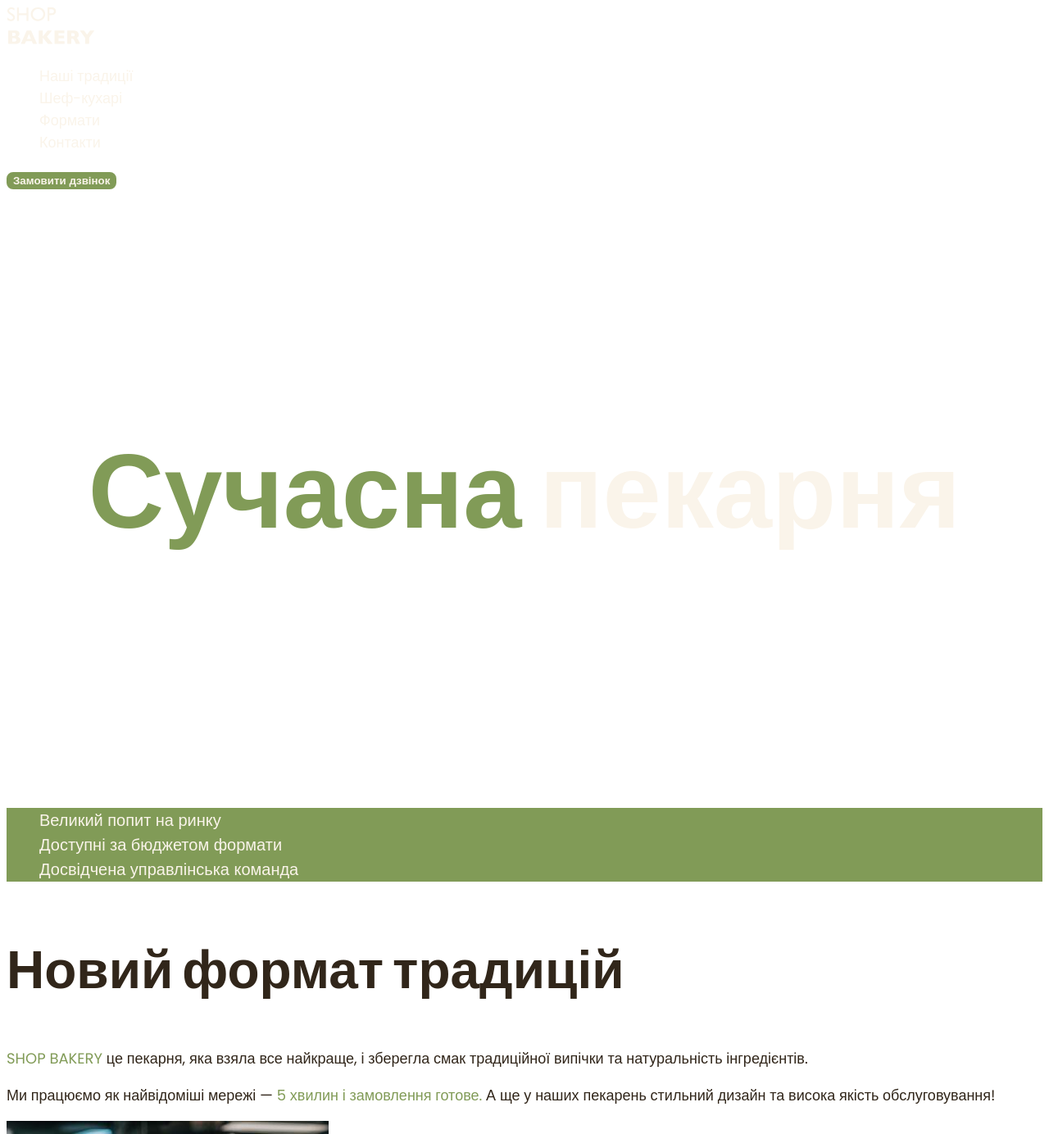
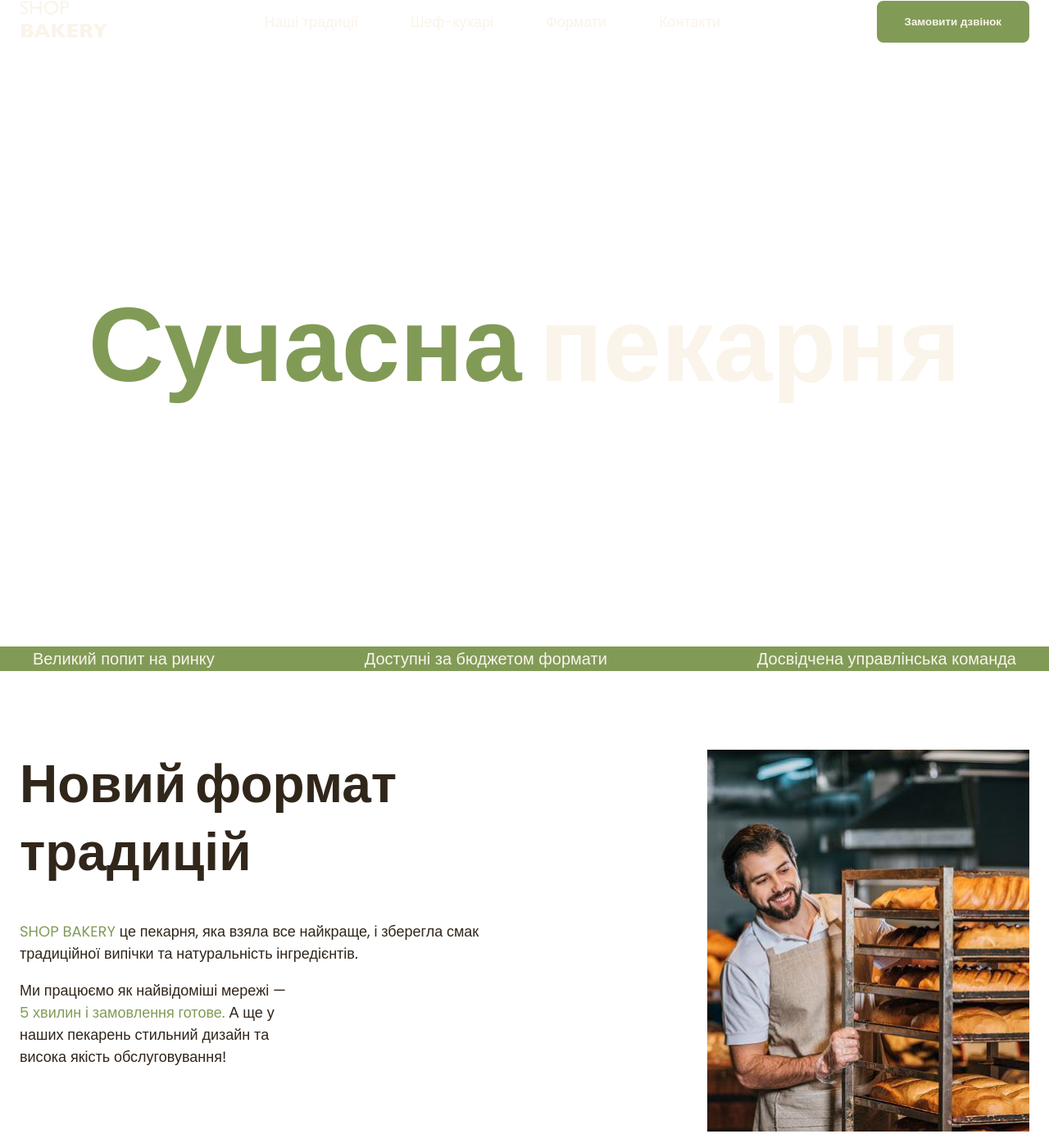
Before and after one commit to loianich-v/HTML-CSS-sample-2, a plain HTML site: page index.html in a window 1280 px wide. Shown: the top 1384 px of the page at 82% size. Drawn offline with Linux system fonts and the light colour scheme.

Commit message:
css module 8

```diff
--- a/css/styles.css
+++ b/css/styles.css
@@ -32,10 +32,10 @@
 
 :root {
   --color-primary-dark: #465929;
-    --color-primary-light: #819B57;
-    --color-brand-light: #FAF4EA;
-    --color-brand-dark: #31261A;
-    --color-brand-brown: #A18268;
+  --color-primary-light: #819b57;
+  --color-brand-light: #faf4ea;
+  --color-brand-dark: #31261a;
+  --color-brand-brown: #a18268;
 }
 
 /* Base */
@@ -50,13 +50,28 @@ body {
   font-weight: 400;
   font-size: 18px;
   line-height: 1.5;
+  margin: 0;
+}
+
+.container {
+  width: 100%;
+  max-width: 1288px;
+  /* 1240 + 24 + 24 */
+  margin: 0 auto;
+  padding: 0 24px;
 }
 
 .section {
   padding: 48px 0;
 }
 
-h1, h2, h3, h4, h5, h6, p {
+h1,
+h2,
+h3,
+h4,
+h5,
+h6,
+p {
   margin-top: 0;
 }
 
@@ -65,6 +80,8 @@ address {
 }
 
 ul {
+  margin: 0;
+  padding: 0;
   list-style-type: none;
 }
 
@@ -81,6 +98,7 @@ a {
   border-radius: 8px;
   cursor: pointer;
   font-weight: 600;
+  padding: 16px 32px;
 }
 
 .button:hover {
@@ -98,14 +116,53 @@ a {
   color: var(--color-primary-light);
 }
 
+/* Header */
+.header-container {
+  display: flex;
+  align-items: center;
+  gap: 40px;
+}
+
+.header-nav {
+  display: flex;
+  align-items: center;
+  flex-grow: 1;
+  gap: 40px;
+}
+
+.header-menu {
+  display: flex;
+  justify-content: center;
+  flex-grow: 1;
+  gap: 64px;
+}
+
 /* Advantages section */
-.hidden {
+.visually-hidden {
   position: absolute;
   left: -10000px;
   top: auto;
   width: 1px;
   height: 1px;
   overflow: hidden;
+}
+
+.advantages-section {
+  background-color: var(--color-primary-light);
+  padding: 0 16px;
+}
+
+.advantages-list {
+  display: flex;
+  justify-content: space-between;
+  margin: 0 auto;
+  gap: 40px;
+}
+
+.advantages-item {
+  color: var(--color-brand-light);
+  font-size: 20px;
+  font-weight: 300;
 }
 
 /* Hero section */
@@ -120,20 +177,32 @@ a {
   font-size: 128px;
   text-align: center;
   margin-bottom: 0;
-
 }
 
 .hero-title .accent {
   color: var(--color-primary-light);
 }
 
-/* Advantage list */
-.advantages-item {
-    font-size: 20px;
-    font-weight: 300;
+/* Traditions section */
+.traditions-section {
+  padding-top: 96px;
 }
 
-/* Traditions section */
+.traditions-container {
+  display: flex;
+  justify-content: space-between;
+  gap: 40px;
+}
+
+.traditions-content {
+  max-width: 660px;
+  /* щоб не робити бр після "зберегла смак" */
+}
+
+.traditions-section-title {
+  margin-bottom: 42px;
+}
+
 .section-title {
   font-size: 64px;
   font-weight: 900;
@@ -141,6 +210,10 @@ a {
 }
 .section-title .accent {
   color: var(--color-primary-dark);
+}
+
+.traditions-text.limited-width {
+  max-width: 336px;
 }
 
 .traditions-text .color-brand {
@@ -151,18 +224,37 @@ a {
   text-transform: uppercase;
 }
 
-.advantages-list {
-    background-color: var(--color-primary-light);
-    color: var(--color-brand-light);
+/* Chefs section */
+.chefs-section-title {
+  margin-bottom: 80px;
 }
 
-/* Chefs section */
 .chefs-title {
   font-size: 40px;
   font-weight: 600;
 }
 
 /* Formats section */
+.formats-list {
+  display: flex;
+  flex-wrap: wrap;
+  gap: 20px;
+}
+
+.formats-item {
+  flex-basis: calc((100% - 40px) / 3);
+}
+
+.format-card {
+  border: 2px solid black;
+  /* delete border */
+  padding: 24px;
+}
+
+.formats-section-title {
+  margin-bottom: 80px;
+}
+
 .formats-title {
   font-size: 24px;
   font-weight: 600;
@@ -174,6 +266,10 @@ a {
 }
 
 /* Contacts section */
+.contacts-section-title {
+  margin-bottom: 16px;
+}
+
 /* Footer */
 .address-link {
   font-size: 16px;
--- a/index.html
+++ b/index.html
@@ -11,14 +11,18 @@
   </head>
   <body>
     <header>
-      <nav>
+      <div class="container">
+        <div class="header-container">
+          <nav class="header-nav">
             <!-- logo -->
             <a href="/">
               <img src="./images/logo.svg" alt="Логотип сучасної пекарні" />
             </a>
             <!-- menu -->
-        <ul>
-          <li><a class="link" href="#traditions-section">Наші традиції</a></li>
+            <ul class="header-menu">
+              <li>
+                <a class="link" href="#traditions-section">Наші традиції</a>
+              </li>
               <li><a class="link" href="#chefs-section">Шеф-кухарі</a></li>
               <li><a class="link" href="#formats-section">Формати</a></li>
               <li><a class="link" href="#contacts-section">Контакти</a></li>
@@ -26,35 +30,53 @@
           </nav>
           <!-- order the call -->
           <button type="button" class="button">Замовити дзвінок</button>
+        </div>
+      </div>
     </header>
     <main>
       <section class="hero-section">
-        <h1 class="hero-title"><span class="accent">Сучасна</span> пекарня</h1>
+        <div class="container">
+          <h1 class="hero-title">
+            <span class="accent">Сучасна</span> пекарня
+          </h1>
+        </div>
       </section>
       <section class="advantages-section">
-        <h2 class="advantages-title hidden">Наші переваги</h2>
+        <div class="container">
+          <h2 class="advantages-title visually-hidden">Наші переваги</h2>
           <ul class="advantages-list">
             <li class="advantages-item">Великий попит на ринку</li>
             <li class="advantages-item">Доступні за бюджетом формати</li>
             <li class="advantages-item">Досвідчена управлінська команда</li>
           </ul>
+        </div>
       </section>
-      <section class="section" id="traditions-section">
-        <h2 class="section-title">Новий формат традицій</h2>
+      <section class="traditions-section section" id="traditions-section">
+        <div class="container">
+          <div class="traditions-container flex">
+            <div class="traditions-content">
+              <h2 class="traditions-section-title section-title">
+                Новий формат традицій
+              </h2>
               <p class="traditions-text">
                 <span class="color-brand uppercase">shop bakery</span>
                 це пекарня, яка взяла все найкраще, і зберегла смак традиційної
                 випічки та натуральність інгредієнтів.
               </p>
-        <p class="traditions-text">
+              <p class="traditions-text limited-width">
                 Ми працюємо як найвідоміші мережі —
-          <span class="color-brand">5 хвилин і замовлення готове.</span> А ще у
-          наших пекарень стильний дизайн та висока якість обслуговування!
+                <span class="color-brand">5 хвилин і замовлення готове. </span>
+                А ще у наших пекарень стильний дизайн та висока якість
+                обслуговування!
               </p>
+            </div>
             <img src="./images/baker-man.jpg" alt="Чоловік-пекар усміхається" />
+          </div>
+        </div>
       </section>
       <section class="section" id="chefs-section">
-        <h2 class="section-title">
+        <div class="container">
+          <h2 class="chefs-section-title section-title">
             Наші найкращі <span class="accent">шеф-кухарі</span>
           </h2>
           <ul>
@@ -71,19 +93,21 @@
                 <h3 class="chefs-title">Влад</h3>
                 <p>Привіт, я Влад!</p>
                 <p>
-                Мій кодитерський стаж вже 18 років. SHOP BEKERY - це наша любов,
-                з якою ми ділимось кожен раз з Вами через нашу випічку!
+                  Мій кодитерський стаж вже 18 років. SHOP BEKERY - це наша
+                  любов, з якою ми ділимось кожен раз з Вами через нашу випічку!
                 </p>
                 <p>Я зроблю для вас унікальну начинку на будь який смак!</p>
               </article>
             </li>
           </ul>
+        </div>
       </section>
       <section class="section" id="formats-section">
-        <h2 class="section-title">Формати</h2>
-        <ul>
-          <li>
-            <article>
+        <div class="container">
+          <h2 class="formats-section-title section-title">Формати</h2>
+          <ul class="formats-list">
+            <li class="formats-item">
+              <article class="format-card">
                 <h3 class="formats-title" lang="en">Walrus</h3>
                 <div class="formats-text">
                   <p>Площа: до 120 м2</p>
@@ -96,8 +120,8 @@
                 </div>
               </article>
             </li>
-          <li>
-            <article>
+            <li class="formats-item">
+              <article class="format-card">
                 <h3 class="formats-title" lang="en">Horseshoe</h3>
                 <div class="formats-text">
                   <p>Площа: до 25 м2</p>
@@ -107,8 +131,8 @@
                 </div>
               </article>
             </li>
-          <li>
-            <article>
+            <li class="formats-item">
+              <article class="format-card">
                 <h3 class="formats-title" lang="en">Handlebar</h3>
                 <div class="formats-text">
                   <p>Площа: до 15 м2</p>
@@ -119,9 +143,13 @@
               </article>
             </li>
           </ul>
+        </div>
       </section>
       <section class="section" id="contacts-section">
-        <h2 class="section-title">Приєднуйся до мережі пекарень</h2>
+        <div class="container">
+          <h2 class="contacts-section-title section-title">
+            Приєднуйся до мережі пекарень
+          </h2>
           <p>Заповни форму, щоб ми звʼязались з тобою!</p>
           <iframe
             src="https://www.google.com/maps/embed?pb=!1m18!1m12!1m3!1d2540.163630435281!2d30.488698376557704!3d50.45667757159333!2m3!1f0!2f0!3f0!3m2!1i1024!2i768!4f13.1!3m3!1m2!1s0x40d4ce637c006b2d%3A0xaf86385f19996ff0!2z0LLRg9C70LjRhtGPINCh0ZbRh9C-0LLQuNGFINCh0YLRgNGW0LvRjNGG0ZbQsiwgNTQsINCa0LjRl9CyLCAwMjAwMA!5e0!3m2!1suk!2sua!4v1730213148490!5m2!1suk!2sua"
@@ -130,15 +158,19 @@
             allowfullscreen=""
             loading="lazy"
             referrerpolicy="no-referrer-when-downgrade"></iframe>
+        </div>
       </section>
     </main>
     <footer>
+      <div class="container">
         <nav>
           <!-- logo -->
           <a href="#"></a>
           <!-- menu -->
           <ul>
-          <li><a class="link" href="#traditions-section">Наші традиції</a></li>
+            <li>
+              <a class="link" href="#traditions-section">Наші традиції</a>
+            </li>
             <li><a class="link" href="#chefs-section">Шеф-кухарі</a></li>
             <li><a class="link" href="#formats-section">Формати</a></li>
             <li><a class="link" href="#contacts-section">Контакти</a></li>
@@ -180,6 +212,7 @@
           >
           <p class="address-copyright-text">&copy; 2022 Дані захищені</p>
         </address>
+      </div>
     </footer>
   </body>
 </html>
```
Lines whose indentation alone changed are shown as unchanged.
